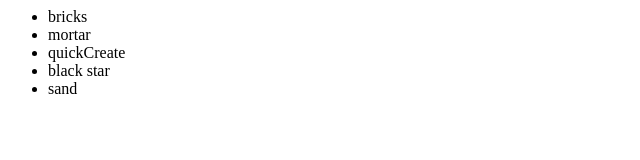
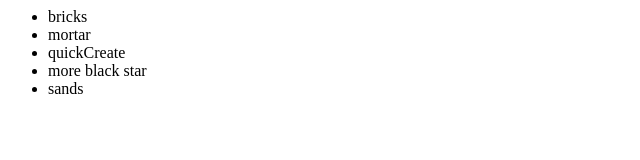
Before and after one commit to adiljin/newGitTest, a plain HTML site: page index.html in a window 1280 px wide. Shown: the full height of the page, 0-640 px from the left. Drawn offline with Linux system fonts and the light colour scheme.

Commit message:
changed again

```diff
--- a/index.html
+++ b/index.html
@@ -5,8 +5,8 @@
 				<li>bricks</li>
 				<li>mortar</li>
 				<li>quickCreate</li>
-				<li>black star</li>
-				<li>sand</li>
+				<li>more black star</li>
+				<li>sands</li>
 			</ul>
 		</div>
 	</body>
```
